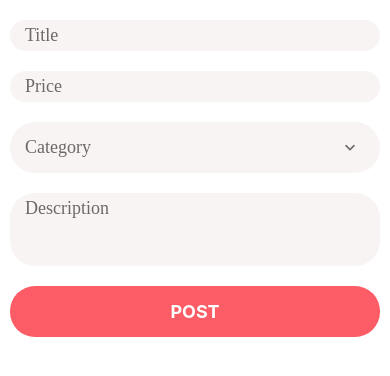
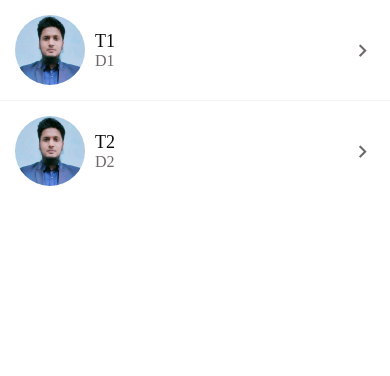
Before and after one commit to Shahriyar-Hosen/Native-Demo-Project, a React Native app: screen / in a window 390 px wide. Shown: the top 376 px of the page. Built offline with nearby package versions, Linux system fonts and the light colour scheme.

Commit message:
Adding Chevrons

```diff
--- a/App.tsx
+++ b/App.tsx
@@ -3,10 +3,10 @@
  */
 
 import React from 'react';
-import ListingEditScreen from './app/screens/ListingEditScreen';
+import MessagesScreen from './app/screens/MessagesScreen';
 
 const App = () => {
-  return <ListingEditScreen />;
+  return <MessagesScreen />;
 };
 
 export default App;
--- a/app/Components/Lists/ListItem.tsx
+++ b/app/Components/Lists/ListItem.tsx
@@ -7,8 +7,9 @@ import {
   View,
 } from 'react-native';
 import {GestureHandlerRootView, Swipeable} from 'react-native-gesture-handler';
+import Icon from 'react-native-vector-icons/MaterialCommunityIcons';
+
 import {colors} from '../../config';
-
 import {AppText} from '../common';
 
 interface ListItemProps {
@@ -41,6 +42,7 @@ const ListItem: FC<ListItemProps> = ({
                 <AppText style={styles.subTitle}>{subTitle}</AppText>
               )}
             </View>
+            <Icon color={colors.medium} name="chevron-right" size={25} />
           </View>
         </TouchableHighlight>
       </Swipeable>
@@ -50,6 +52,7 @@ const ListItem: FC<ListItemProps> = ({
 
 const styles = StyleSheet.create({
   container: {
+    alignItems: 'center',
     flexDirection: 'row',
     padding: 15,
     backgroundColor: colors.white,
@@ -63,6 +66,7 @@ const styles = StyleSheet.create({
   detailsContainer: {
     marginLeft: 10,
     justifyContent: 'center',
+    flex: 1,
   },
 
   subTitle: {
--- a/app/screens/ListingDetailsScreen.tsx
+++ b/app/screens/ListingDetailsScreen.tsx
@@ -1,8 +1,8 @@
 import React from 'react';
 import {Image, StyleSheet, View} from 'react-native';
-import AppText from '../Components/AppText';
+import {AppText} from '../Components/common';
 import ListItem from '../Components/Lists/ListItem';
-import colors from '../config/colors';
+import {colors} from '../config';
 
 const ListingDetailsScreen = () => {
   return (
--- a/app/screens/ListingsScreen.tsx
+++ b/app/screens/ListingsScreen.tsx
@@ -1,8 +1,8 @@
 import React from 'react';
 import {FlatList, StyleSheet} from 'react-native';
 import Card from '../Components/Card';
-import Screen from '../Components/Screen';
-import colors from '../config/colors';
+import {Screen} from '../Components/common';
+import {colors} from '../config';
 
 const listings = [
   {
--- a/app/screens/ViewImageScreen.tsx
+++ b/app/screens/ViewImageScreen.tsx
@@ -2,7 +2,7 @@ import React from 'react';
 import {Image, StyleSheet, View} from 'react-native';
 
 import Icon from 'react-native-vector-icons/MaterialCommunityIcons';
-import colors from '../config/colors';
+import {colors} from '../config';
 
 const ViewImageScreen = () => {
   return (
```
Also changed, not shown: app/screens/AccountScreen.tsx (+3 -5 lines), app/screens/MessagesScreen.tsx (+6 -4 lines), app/screens/WelcomeScreen.tsx (+4 -5 lines).
